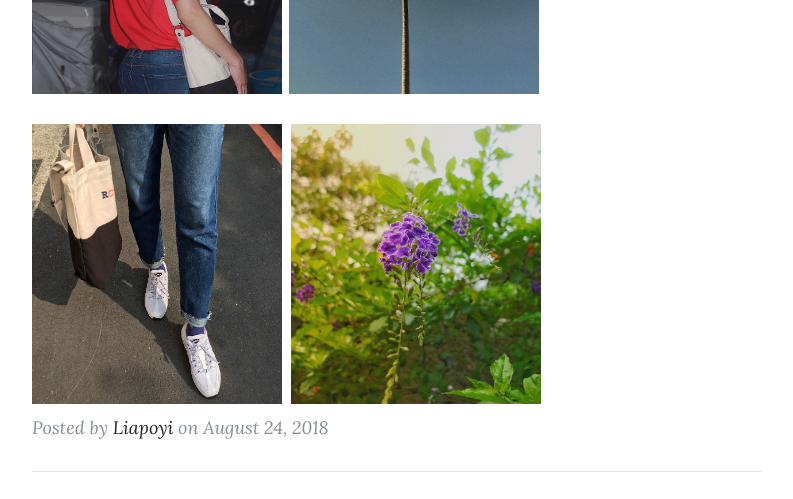
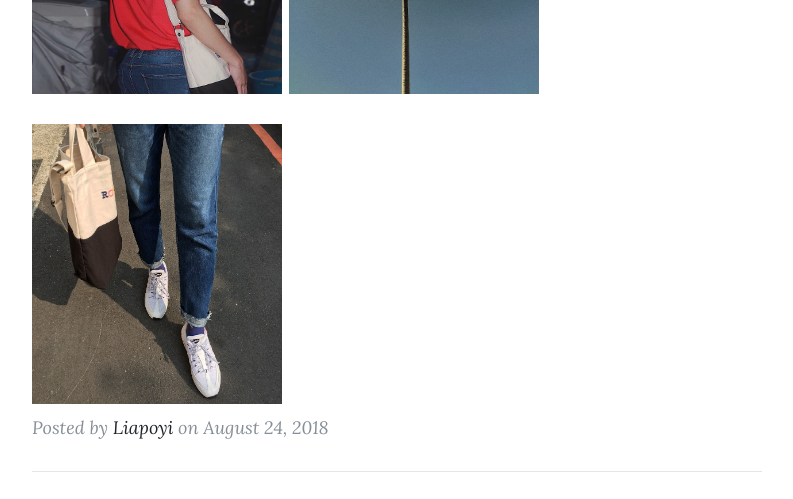
Before and after one commit to liaopoyi/shuics11, a website: page about.html in a window 1280 px wide. Shown: the part 900-1399 px from the top of the page, without its empty margins (243-1036 px from the left). Drawn offline with nearby package versions, Linux system fonts and the light colour scheme.

Commit message:
Add files via upload

```diff
--- a/about.html
+++ b/about.html
@@ -84,7 +84,7 @@
 			<td><img src="img/pics2.jpg" width="250" height="300"></td>
 			 <h2 class="post-title">
             <td><img src="img/pics1.jpg" width="250" height="280"></td>
-			<td><img src="img/pics4.jpg" width="250" height="280"></td>
+
 			</h3>
             </a>
             <p class="post-meta">Posted by
```
